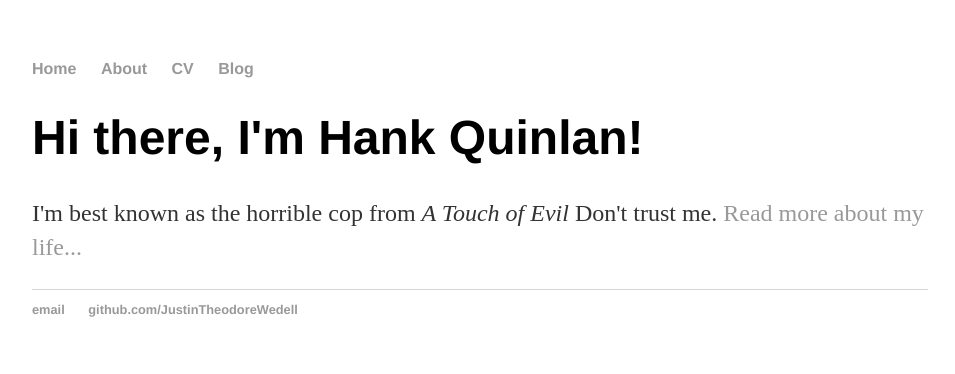
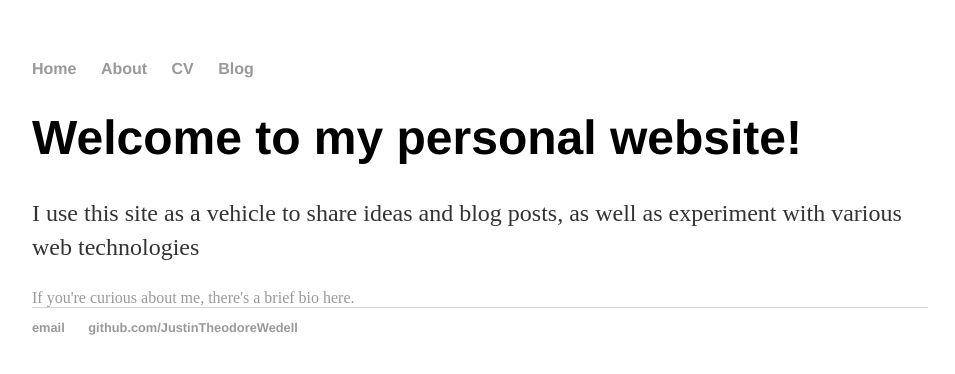
Before and after one commit to JustinTheodoreWedell/JustinTheodoreWedell.github.io, a Jekyll site: the page built from index.html, in a window 1280 px wide. Shown: the top 374 px of the page, without its empty margins (160-1115 px from the left). Built offline with Jekyll 4.4.1, drawn with Linux system fonts in a browser that asks for light colours.

Commit message:
Update main page copy

```diff
--- a/index.html
+++ b/index.html
@@ -1,8 +1,9 @@
 ---
 layout: default
-title: Hank Quinlan, Horrible Cop
+title: Justin Wedell's Personal Site
 ---
 <div class="blurb">
-	<h1>Hi there, I'm Hank Quinlan!</h1>
-	<p>I'm best known as the horrible cop from <em>A Touch of Evil</em> Don't trust me. <a href="/about">Read more about my life...</a></p>
+	<h1>Welcome to my personal website!</h1>
+	<p>I use this site as a vehicle to share ideas and blog posts, as well as experiment with various web technologies</p>
+	<a href="/about">If you're curious about me, there's a brief bio here.</a>
 </div><!-- /.blurb -->
```
